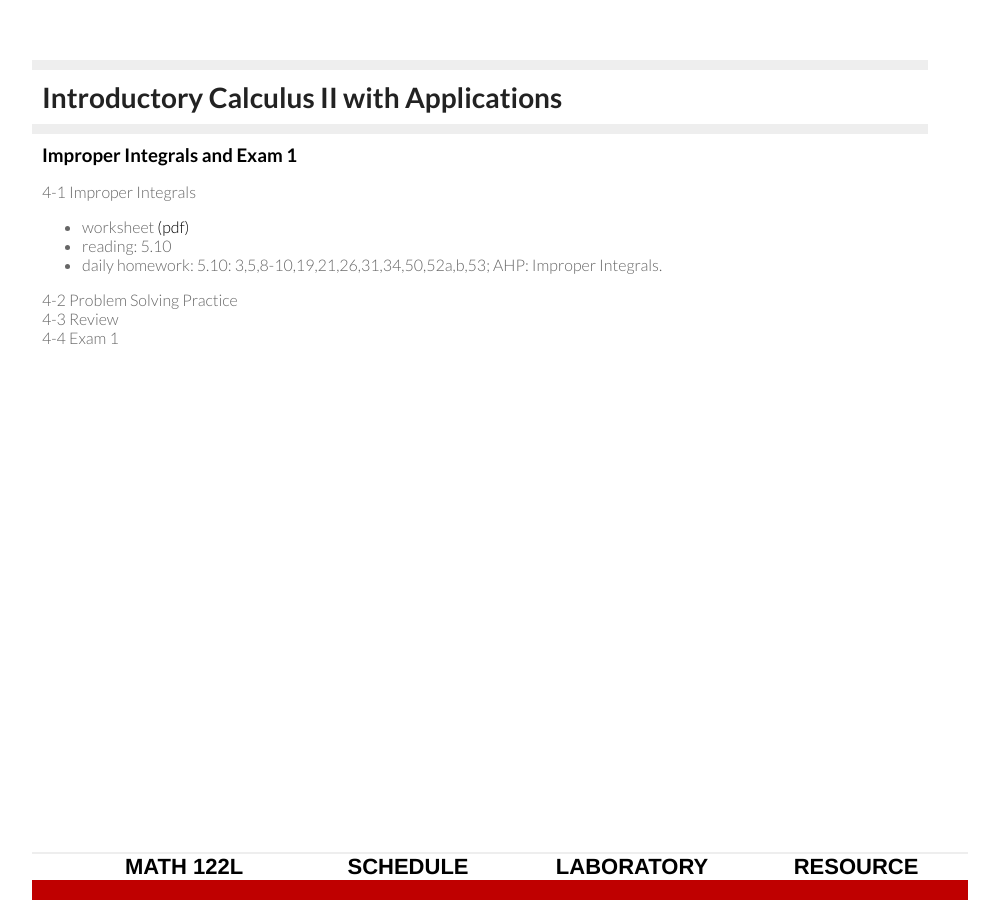
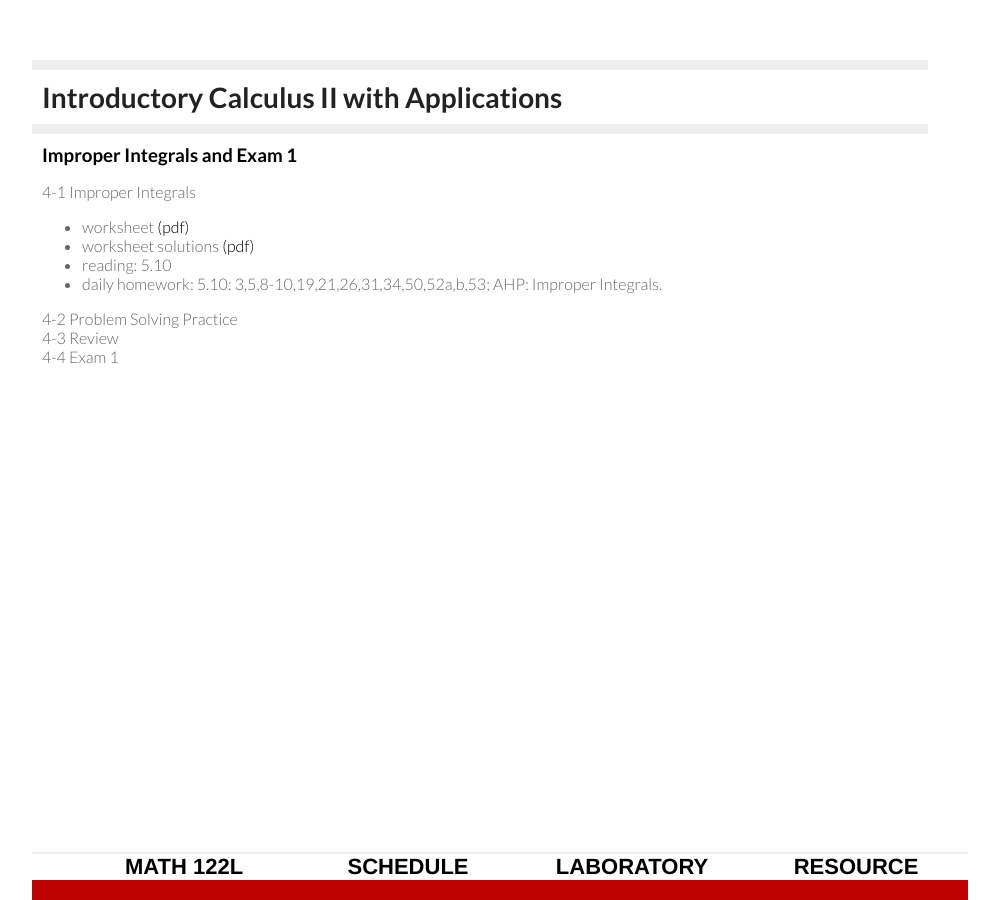
Before and after one commit to sshanshans/calculus2, a Jekyll site: the page built from schedule/week4/week4.md, in a window 1280 px wide. Shown: the whole page, without its empty margins (160-1159 px from the left). Built offline with Jekyll 4.4.1, drawn with Linux system fonts in a browser that asks for light colours.

Commit message:
solutions

```diff
--- a/schedule/week4/week4.md
+++ b/schedule/week4/week4.md
@@ -8,6 +8,7 @@ description: weekly schedule
 4-1 Improper Integrals
 
 * worksheet [(pdf)](\calculus2\schedule\week4\4-1Shan.pdf) <br>
+* worksheet solutions [(pdf)](\calculus2\schedule\week4\4-1Soln.pdf) <br>
 * reading: 5.10 <br>
 * daily homework: 5.10: 3,5,8-10,19,21,26,31,34,50,52a,b,53; AHP: Improper Integrals. <br>
 
```
Also changed, not shown: 1 other file.
